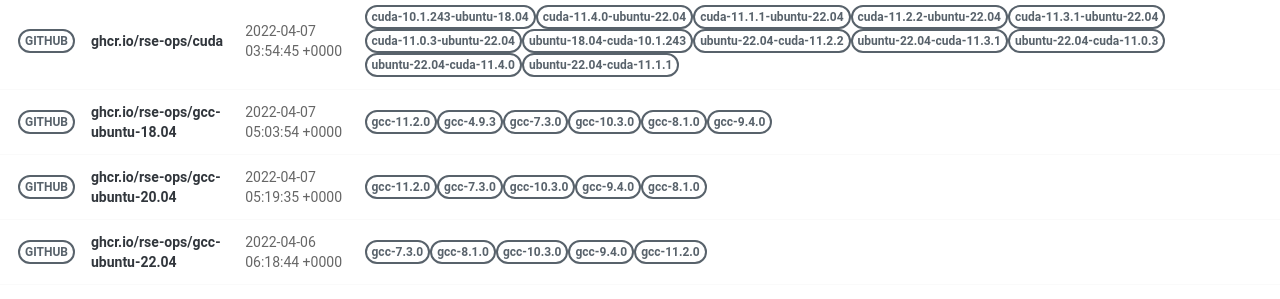
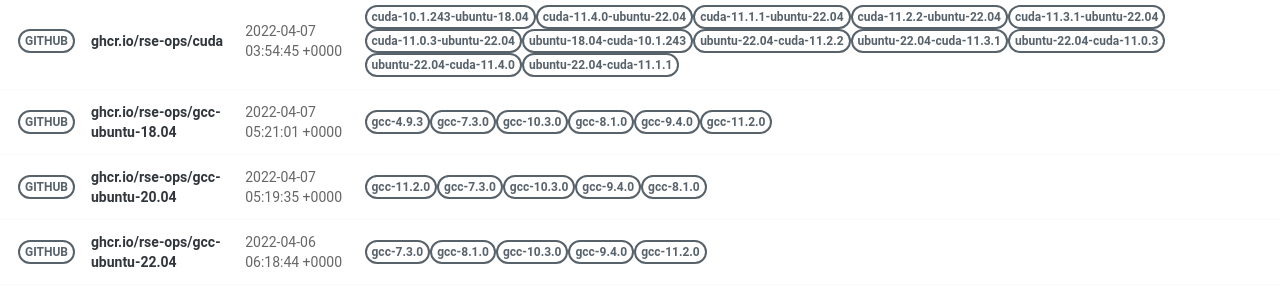
Before and after one commit to rse-ops/docker-images, a Jekyll site: the page built from pages/index.md, in a window 1280 px wide. Shown: the part 502-801 px from the top of the page. Built offline with Jekyll 4.4.1, drawn with Linux system fonts in a browser that asks for light colours; nearby versions of some CDN libraries.

Commit message:
Automated push to update library 2022-04-07

```diff
--- a/_library/ghcr.io-rse-ops-gcc-ubuntu-18.04.md
+++ b/_library/ghcr.io-rse-ops-gcc-ubuntu-18.04.md
@@ -1,14 +1,11 @@
 ---
 layout: container
 name: ghcr.io/rse-ops/gcc-ubuntu-18.04
-updated_at: 2022-04-07 05:03:54.859395
+updated_at: 2022-04-07 05:21:01.506466
 
 
 container_url: https://github.com/orgs/rse-ops/packages/container/package/gcc-ubuntu-18.04
 versions:
- - tag: gcc-11.2.0
-   dockerfile: https://github.com/rse-ops/docker-images/blob/main/ubuntu/gcc/Dockerfile
-   manifest: https://crane.ggcr.dev/manifest/ghcr.io/rse-ops/gcc-ubuntu-18.04:gcc-11.2.0
  - tag: gcc-4.9.3
    dockerfile: https://github.com/rse-ops/docker-images/blob/main/ubuntu/gcc/Dockerfile
    manifest: https://crane.ggcr.dev/manifest/ghcr.io/rse-ops/gcc-ubuntu-18.04:gcc-4.9.3
```
Also changed, not shown: other parts of _library/ghcr.io-rse-ops-gcc-ubuntu-18.04.md (+3 -0 lines).
